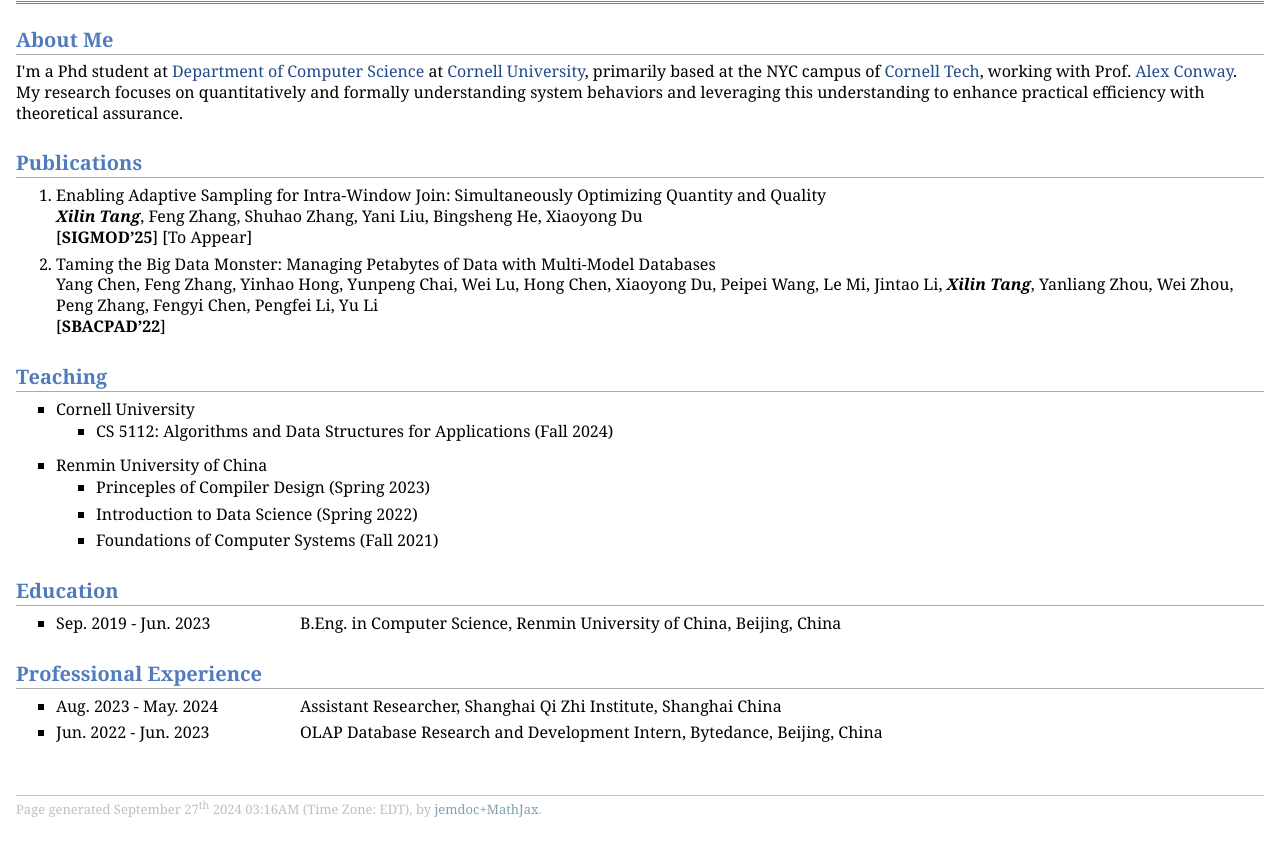
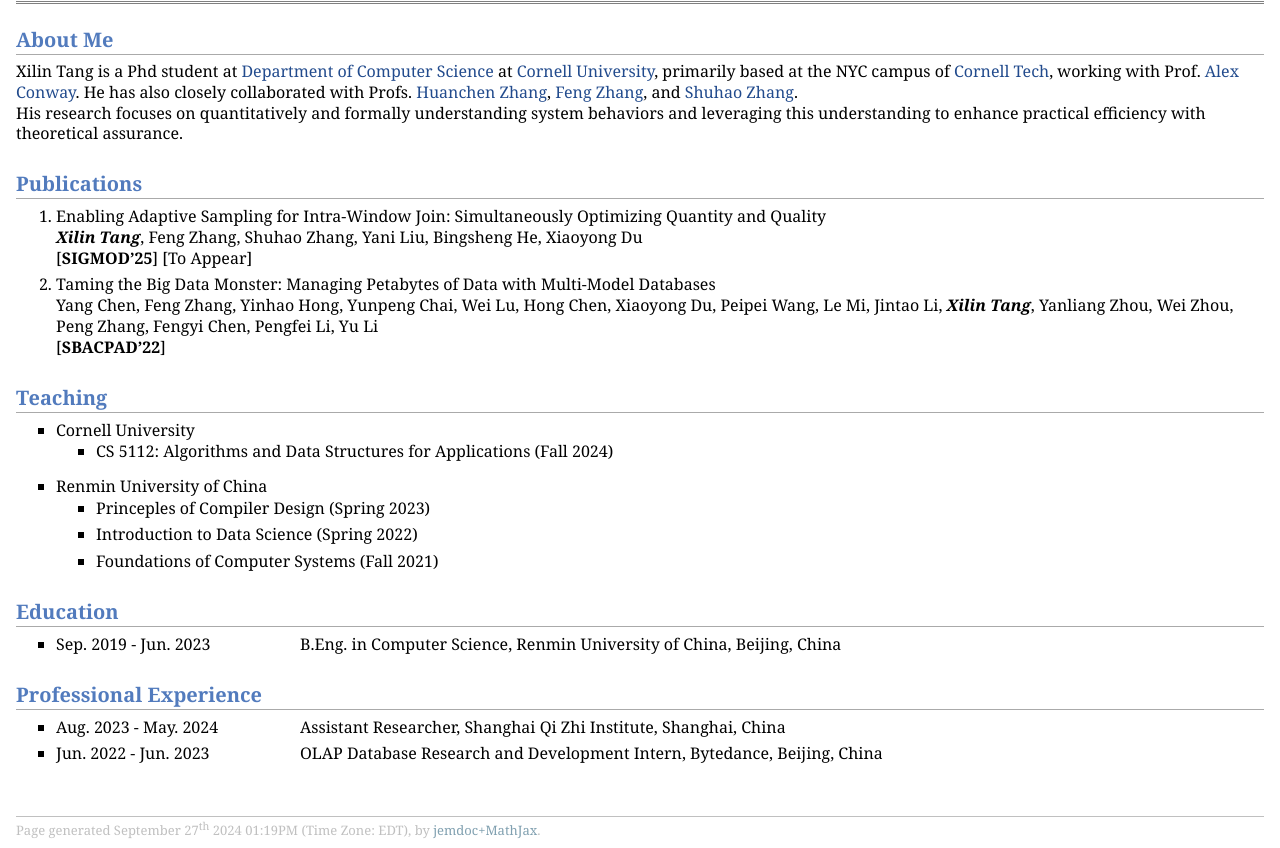
Before and after one commit to BlackJackTone/BlackJackTone.github.io, a plain HTML site: page index.html in a window 1280 px wide. Shown: the part 46-894 px from the top of the page. Before the commit the page ends 873 px from the top, so only its background shows below. Drawn offline with Linux system fonts and the light colour scheme.

Commit message:
fix: v0.2.1

```diff
--- a/index.html
+++ b/index.html
@@ -15,7 +15,8 @@
 <div id="subtitle"></div>
 </div>
 <h2>About Me</h2>
-<p>I'm a Phd student at <a href="https://www.cs.cornell.edu/" target=&ldquo;blank&rdquo;>Department of Computer Science</a> at <a href="https://www.cornell.edu/" target=&ldquo;blank&rdquo;>Cornell University</a>, primarily based at the NYC campus of <a href="https://tech.cornell.edu/" target=&ldquo;blank&rdquo;>Cornell Tech</a>, working with Prof. <a href="https://ajhconway.com/" target=&ldquo;blank&rdquo;>Alex Conway</a>. My research focuses on quantitatively and formally understanding system behaviors and leveraging this understanding to enhance practical efficiency with theoretical assurance.</p>
+<p>Xilin Tang is a Phd student at <a href="https://www.cs.cornell.edu/" target=&ldquo;blank&rdquo;>Department of Computer Science</a> at <a href="https://www.cornell.edu/" target=&ldquo;blank&rdquo;>Cornell University</a>, primarily based at the NYC campus of <a href="https://tech.cornell.edu/" target=&ldquo;blank&rdquo;>Cornell Tech</a>, working with Prof. <a href="https://ajhconway.com/" target=&ldquo;blank&rdquo;>Alex Conway</a>. He has also closely collaborated with Profs. <a href="https://people.iiis.tsinghua.edu.cn/~huanchen/" target=&ldquo;blank&rdquo;>Huanchen Zhang</a>, <a href="https://fengzhangcs.github.io/" target=&ldquo;blank&rdquo;>Feng Zhang</a>, and <a href="https://shuhaozhangtony.github.io/" target=&ldquo;blank&rdquo;>Shuhao Zhang</a>.<br />
+His research focuses on quantitatively and formally understanding system behaviors and leveraging this understanding to enhance practical efficiency with theoretical assurance.</p>
 <h2>Publications</h2>
 <ol>
 <li><p>Enabling Adaptive Sampling for Intra-Window Join: Simultaneously Optimizing Quantity and Quality<br />
@@ -53,14 +54,14 @@ Yang Chen, Feng Zhang, Yinhao Hong, Yunpeng Chai, Wei Lu, Hong Chen, Xiaoyong Du
 </ul>
 <h2>Professional Experience</h2>
 <ul>
-<li><p>Aug. 2023 - May. 2024 <span class="tab"> Assistant Researcher, Shanghai Qi Zhi Institute, Shanghai China </span> </p>
+<li><p>Aug. 2023 - May. 2024 <span class="tab"> Assistant Researcher, Shanghai Qi Zhi Institute, Shanghai, China </span> </p>
 </li>
 <li><p>Jun. 2022 - Jun. 2023 <span class="tab"> OLAP Database Research and Development Intern, Bytedance, Beijing, China </span></p>
 </li>
 </ul>
 <div id="footer">
 <div id="footer-text">
-Page generated September 27<sup>th</sup> 2024  03:16AM (Time Zone: EDT), by <a href="https://github.com/wsshin/jemdoc_mathjax" target="blank">jemdoc+MathJax</a>.
+Page generated September 27<sup>th</sup> 2024  01:19PM (Time Zone: EDT), by <a href="https://github.com/wsshin/jemdoc_mathjax" target="blank">jemdoc+MathJax</a>.
 </div>
 </div>
 </div>
```
Also changed, not shown: 1 other file.
